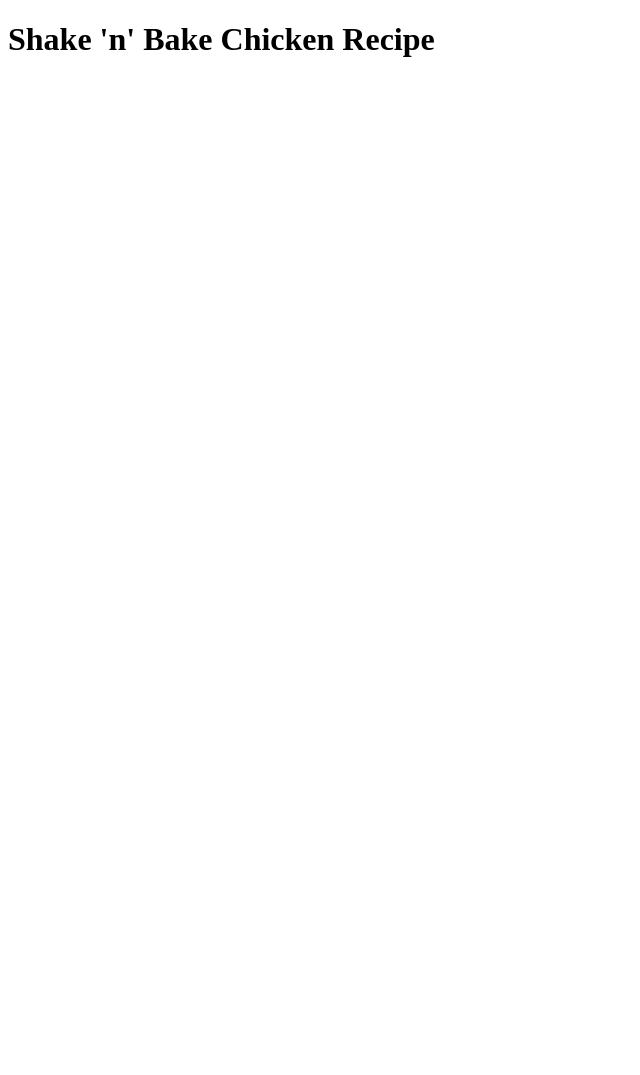
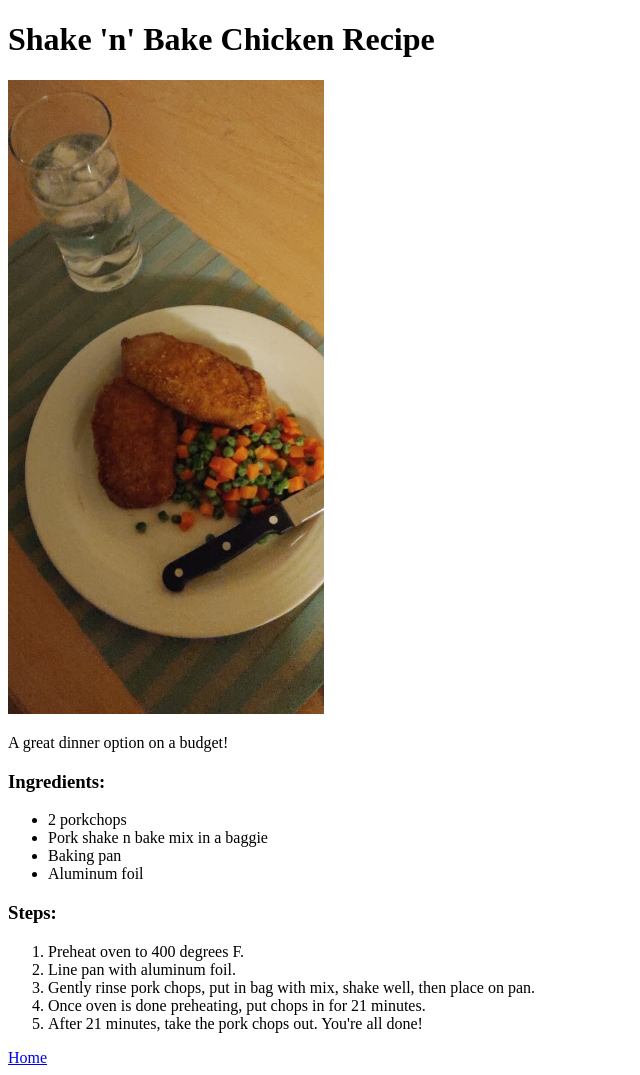
Before and after one commit to leadbraw/odin-recipes, a plain HTML site: page recipes/shakebakechicken.html in a window 1280 px wide. Shown: the whole page, without its empty margins (0-640 px from the left). Before the commit the page ends 800 px from the top, so only its background shows below. Drawn offline with Linux system fonts and the light colour scheme.

Commit message:
chicken recipe

```diff
--- a/recipes/shakebakechicken.html
+++ b/recipes/shakebakechicken.html
@@ -7,5 +7,23 @@
 </head>
 <body>
     <h1>Shake 'n' Bake Chicken Recipe</h1>
+    <img src="../photos/shakebakechicken.jpg" width="316" height="634">
+    <p>A great dinner option on a budget!</p>
+    <h3>Ingredients:</h3>
+    <ul>
+        <li>2 porkchops</li>
+        <li>Pork shake n bake mix in a baggie</li>
+        <li>Baking pan</li>
+        <li>Aluminum foil</li>
+    </ul>
+    <h3>Steps:</h3>
+    <ol>
+        <li>Preheat oven to 400 degrees F.</li>
+        <li>Line pan with aluminum foil.</li>
+        <li>Gently rinse pork chops, put in bag with mix, shake well, then place on pan.</li>
+        <li>Once oven is done preheating, put chops in for 21 minutes.</li>
+        <li>After 21 minutes, take the pork chops out. You're all done!</li>
+    </ol>
+    <a href="../index.html">Home</a>
 </body>
 </html>
```
